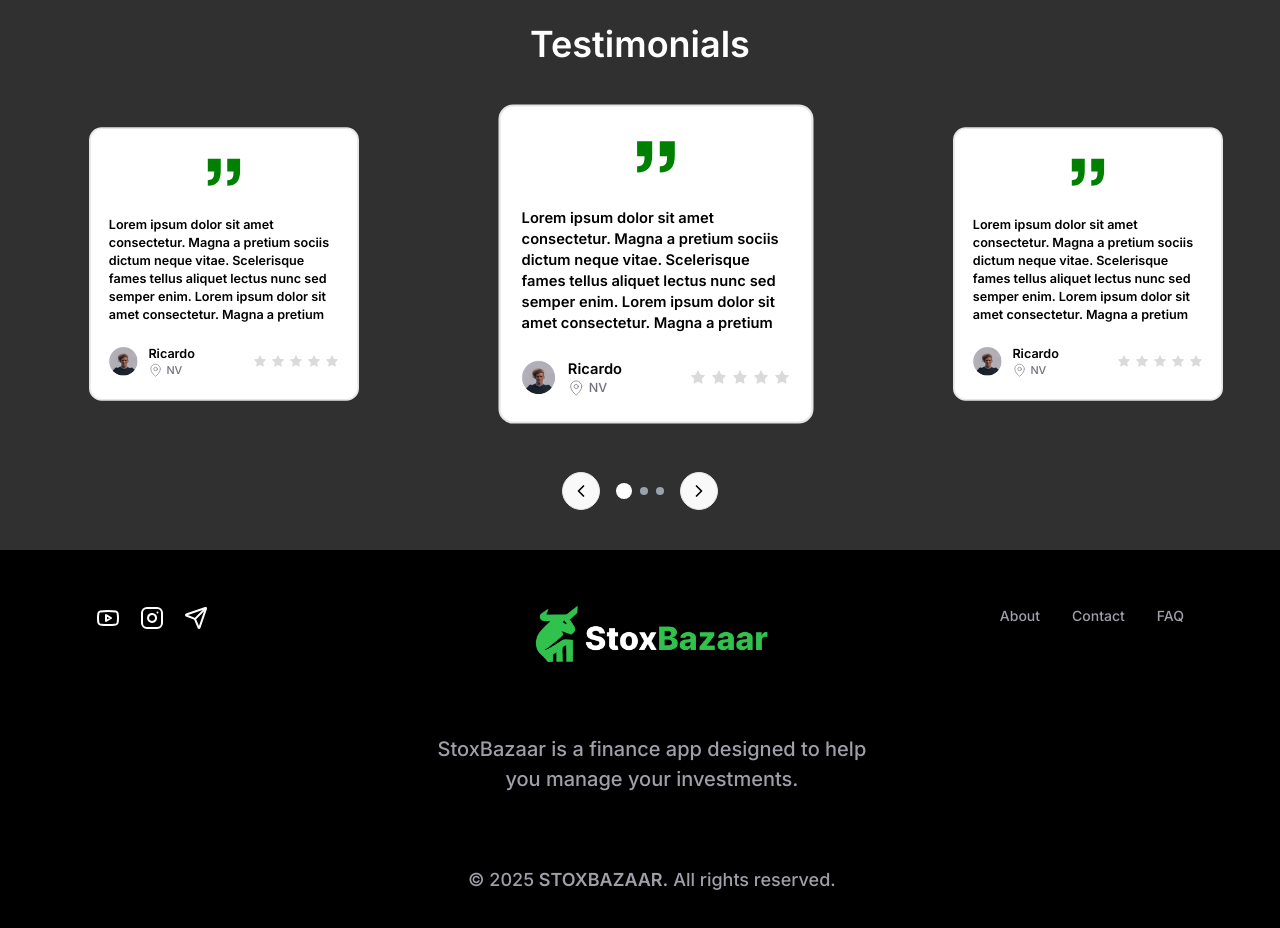
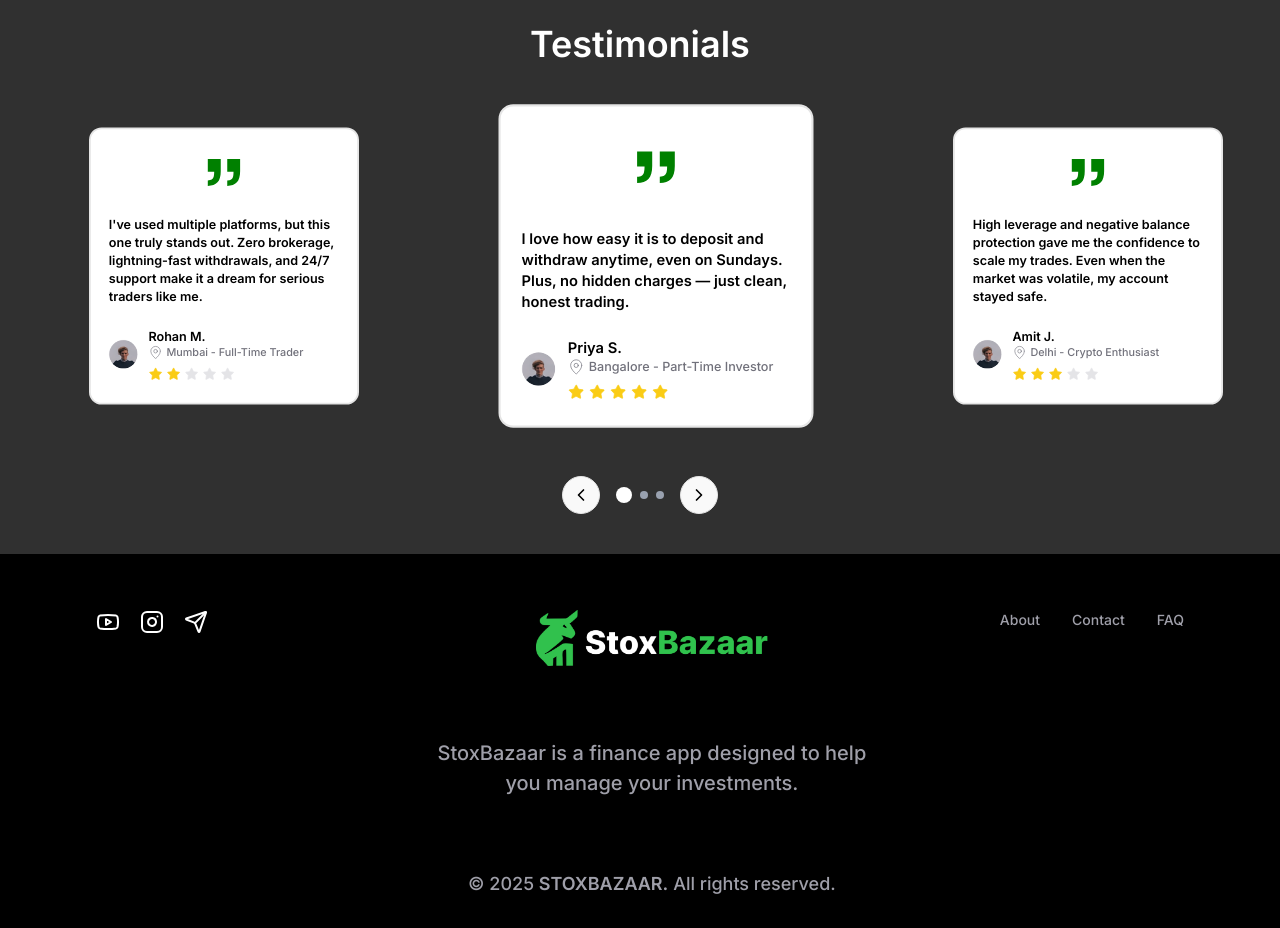
Before and after one commit to RISHIRAJ-BHATTACHARJEE/stoxbazzar, a React (Vite) app: page / in a window 1280 px wide. Shown: the part 4720-5648 px from the top of the page. Built offline with nearby package versions, Linux system fonts and the light colour scheme.

Commit message:
Testimonials Updated

```diff
--- a/src/components/Card.jsx
+++ b/src/components/Card.jsx
@@ -1,15 +1,13 @@
 import { MapPin, Star } from "lucide-react";
 import { Avatar, AvatarFallback, AvatarImage } from "./ui/avatar";
 
-const Card = () => {
+const Card = ({ description, name, info, rating = 5 }) => {
   return (
     <div className="w-[75vw] max-w-[300px] border-2 text-black bg-white px-5 py-6 rounded-xl flex flex-col gap-6 shrink-0 my-6 lg:my-8">
       {/* Quotation mark */}
-      <img src="/quote.svg" className="text-center m-auto w-12"/>
+      <img src="/quote.svg" className="text-center m-auto w-12" />
       <p className="text-sm font-semibold break-words overflow-y-auto">
-        Lorem ipsum dolor sit amet consectetur. Magna a pretium sociis dictum
-        neque vitae. Scelerisque fames tellus aliquet lectus nunc sed semper
-        enim. Lorem ipsum dolor sit amet consectetur. Magna a pretium
+        {description}
       </p>
       <div className="flex items-center justify-between w-full">
         <div className="flex items-center gap-3">
@@ -18,23 +16,24 @@ const Card = () => {
             <AvatarFallback>CN</AvatarFallback>
           </Avatar>
           <div>
-            <h2 className="font-semibold text-sm">Ricardo</h2>
+            <h2 className="font-semibold text-sm">{name}</h2>
             <div className="flex items-center gap-1 text-zinc-500">
               <MapPin size={16} strokeWidth={1} />
-              <p className="text-xs">NV</p>
+              <p className="text-xs">{info}</p>
             </div>
-          </div>
-        </div>
-        <div className="flex gap-1">
+            {/* ⭐ Dynamic Stars */}
+            <div className="flex gap-1 mt-2">
               {[...Array(5)].map((_, i) => (
                 <Star
                   key={i}
-              fill="#dadada"
+                  fill={i < rating ? "#facc15" : "#e4e4e7"} // yellow or gray
+                  stroke={i < rating ? "#facc15" : "#e4e4e7"}
                   strokeWidth={1}
                   size={16}
-              strokeOpacity={0}
                 />
               ))}
+            </div>
+          </div>
         </div>
       </div>
     </div>
--- a/src/sections/TestimonialsSection.jsx
+++ b/src/sections/TestimonialsSection.jsx
@@ -3,6 +3,40 @@ import { ChevronLeft, ChevronRight } from "lucide-react";
 import Card from "../components/Card";
 
 const TOTAL_CARDS = 5;
+
+const testimonials = [
+  {
+    name: "Rohan M.",
+    info: "Mumbai - Full-Time Trader",
+    description: "I've used multiple platforms, but this one truly stands out. Zero brokerage, lightning-fast withdrawals, and 24/7 support make it a dream for serious traders like me.",
+    rating: 2
+  },
+  {
+    name: "Priya S.",
+    info: "Bangalore - Part-Time Investor",
+    description: "I love how easy it is to deposit and withdraw anytime, even on Sundays. Plus, no hidden charges — just clean, honest trading.",
+    rating: 5
+  },
+  {
+    name: "Amit J.",
+    info: "Delhi - Crypto Enthusiast",
+    description: "High leverage and negative balance protection gave me the confidence to scale my trades. Even when the market was volatile, my account stayed safe.",
+    rating: 3
+  },
+  {
+    name: "Sneha R.",
+    info: "Hyderabad - New to Trading",
+    description: "As a beginner, I was worried about hidden fees and complicated apps. But this platform is super beginner-friendly with excellent customer support around the clock.",
+    rating: 4
+  },
+  {
+    name: "Manish T.",
+    info: "Ahmedabad - Professional Analyst",
+    description: "What impressed me the most is the ultra-fast withdrawal. I got funds in my bank account within minutes. That's rare in India.",
+    rating: 4
+  },
+]
+
 
 const TestimonialsSection = () => {
   const carouselRef = useRef(null);
@@ -59,15 +93,15 @@ const TestimonialsSection = () => {
         ref={carouselRef}
         className="flex gap-4 overflow-x-auto overflow-y-hidden scroll-smooth snap-x snap-mandatory lg:overflow-x-hidden"
       >
-        {[...Array(TOTAL_CARDS)].map((_, i) => (
+        {testimonials.map((item, idx) => (
           <div
-            key={i}
+            key={idx}
             className={`shrink-0 snap-center flex justify-center transition-transform duration-500 ease-in-out
               w-full lg:w-1/3
-              ${i === currentIndex + Math.floor(cardsPerView / 2) ? "scale-105 " : "scale-90"}
+              ${idx === currentIndex + Math.floor(cardsPerView / 2) ? "scale-105 " : "scale-90"}
             `}
           >
-            <Card />
+            <Card description={item.description} name={item.name} info={item.info} rating={item.rating}/>
           </div>
         ))}
       </div>
```
Lines whose indentation alone changed are shown as unchanged.
